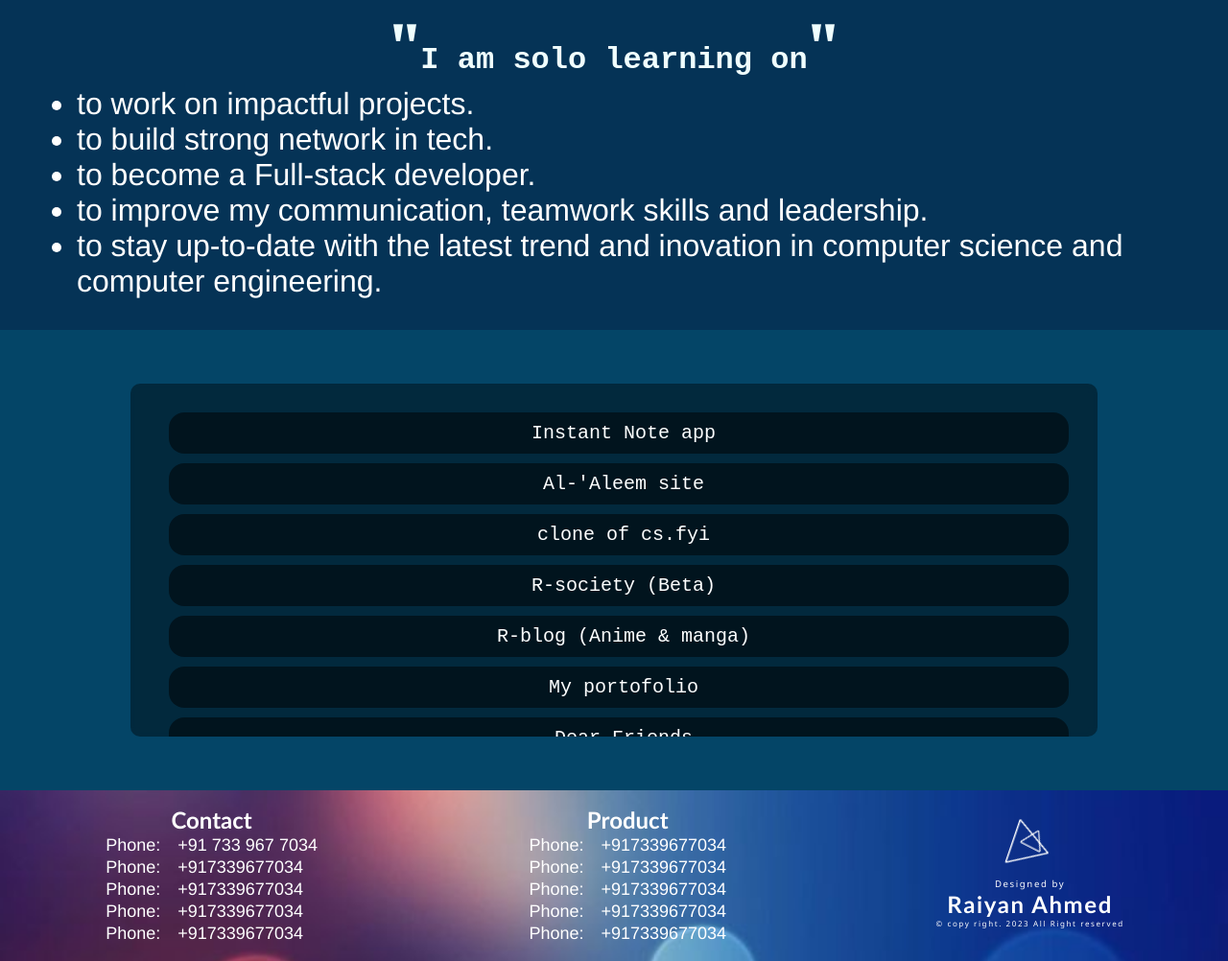
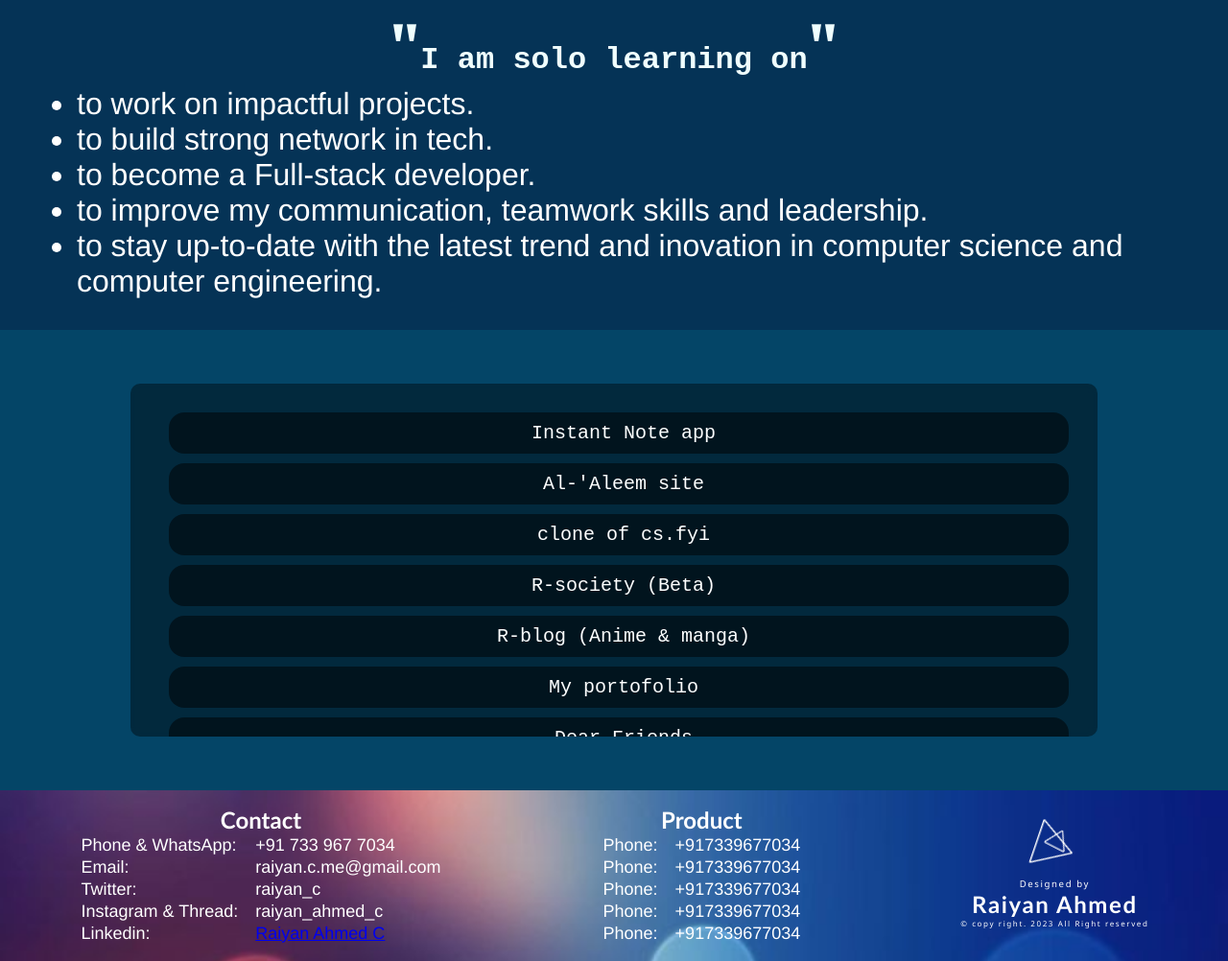
Before and after one commit to raiyanu/vanilla-sandbox, a plain HTML site: page index.html in a window 1280 px wide. Shown: the part 1180-2182 px from the top of the page at 96% size. Drawn offline with Linux system fonts and the light colour scheme.

Commit message:
changed half of contact details

```diff
--- a/index.html
+++ b/index.html
@@ -98,24 +98,24 @@
             <h1>Contact</h1>
             <table>
                 <tr>
-                  <td>Phone:</td>
+                  <td>Phone & WhatsApp:</td>
                   <td>+91 733 967 7034</td>
                 </tr>
                 <tr>
-                    <td>Phone:</td>
-                    <td>+917339677034</td>
+                    <td>Email:</td>
+                    <td>raiyan.c.me@gmail.com</td>
                 </tr>
                 <tr>
-                    <td>Phone:</td>
-                    <td>+917339677034</td>
+                    <td>Twitter:</td>
+                    <td>raiyan_c</td>
                 </tr>
                 <tr>
-                    <td>Phone:</td>
-                    <td>+917339677034</td>
+                    <td>Instagram & Thread:</td>
+                    <td>raiyan_ahmed_c</td>
                 </tr>
                 <tr>
-                    <td>Phone:</td>
-                    <td>+917339677034</td>
+                    <td>Linkedin:</td>
+                    <td><a href="https://www.linkedin.com/in/c-raiyan-ahmed-710840242">Raiyan Ahmed C</a> </td>
                 </tr>
             </table>
         </div>
```
